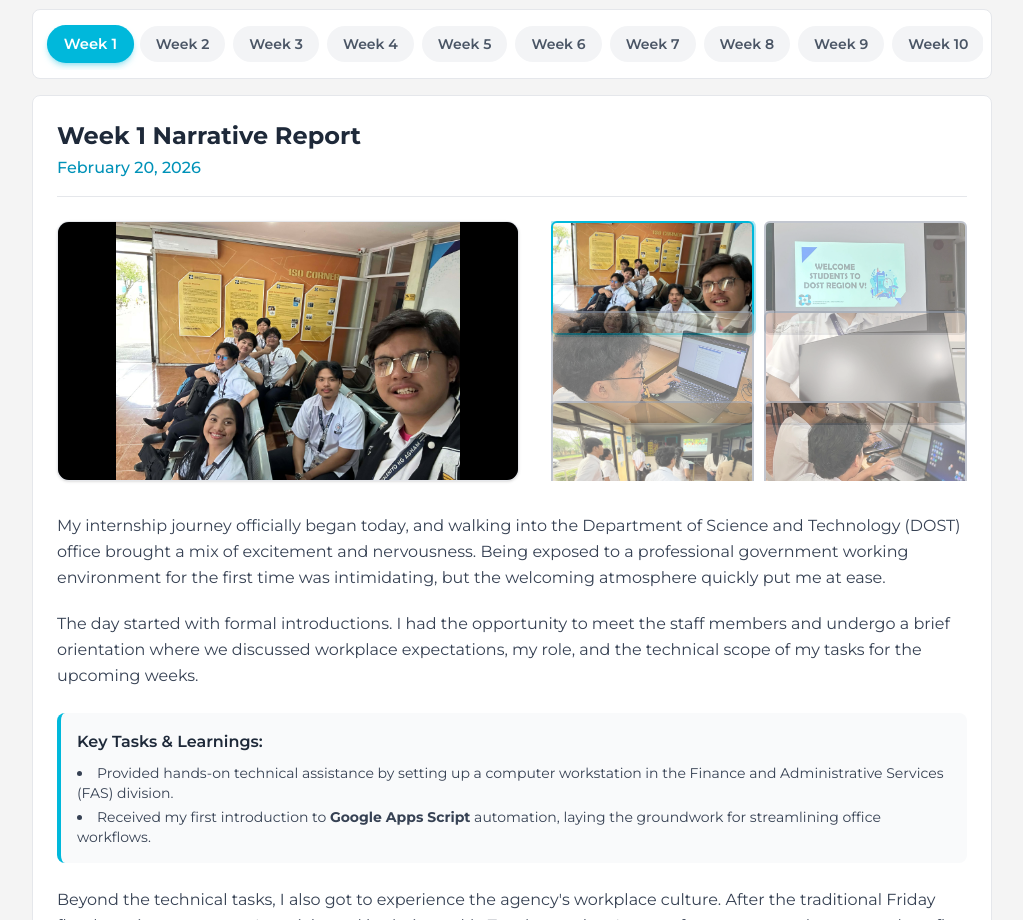
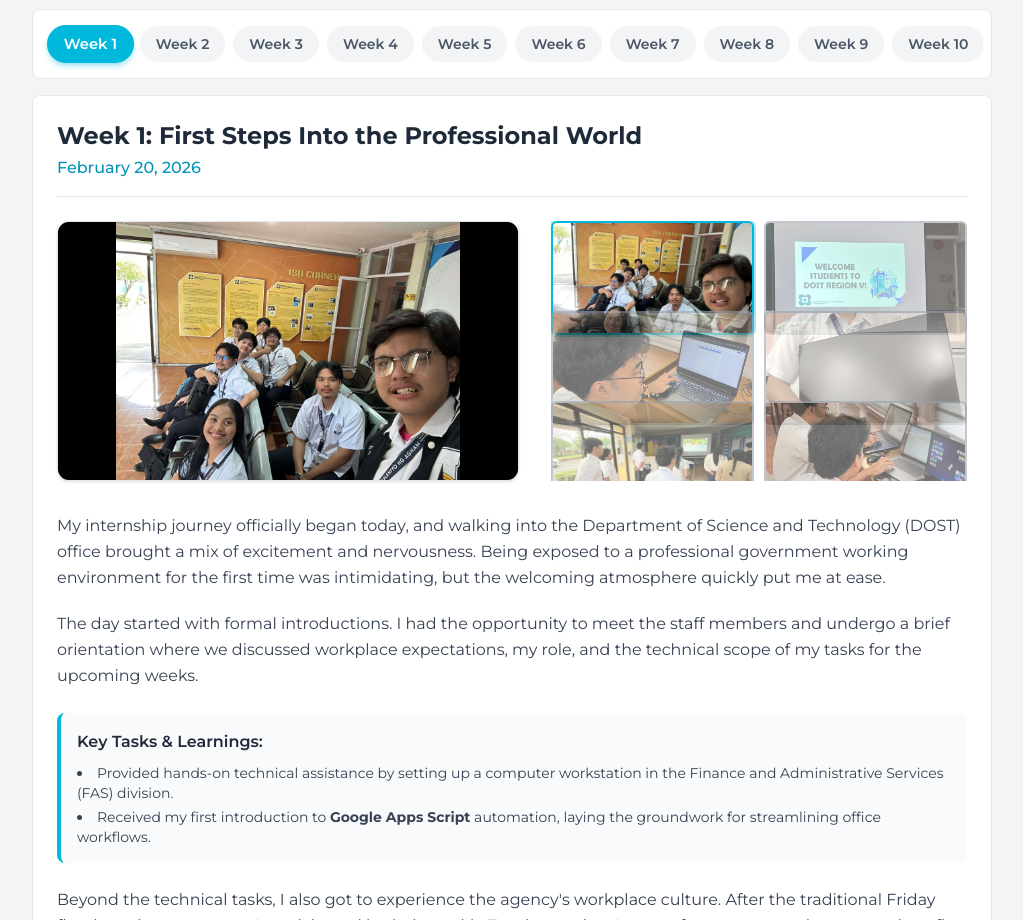
Before and after one commit to ybunnn-dev/ybunnn-blog, a Next.js app: page / in a window 1280 px wide. Shown: the part 1180-2100 px from the top of the page, without its empty margins (128-1151 px from the left). Built offline with nearby package versions, Linux system fonts and the light colour scheme.

Commit message:
week1 title updated

```diff
--- a/app/sections/narrative/weeks/week1.tsx
+++ b/app/sections/narrative/weeks/week1.tsx
@@ -28,7 +28,7 @@ export default function Week1() {
     <div className="w-full animate-fade-in">
       {/* Dynamic Header */}
       <div className="mb-6 border-b border-gray-200 dark:border-gray-700 pb-4">
-        <h3 className="text-2xl font-bold text-gray-800 dark:text-white">Week 1 Narrative Report</h3>
+        <h3 className="text-2xl font-bold text-gray-800 dark:text-white">Week 1: First Steps Into the Professional World</h3>
         <p className="text-cyan-600 dark:text-cyan-400 font-medium mt-1">February 20, 2026</p>
       </div>
 
```
